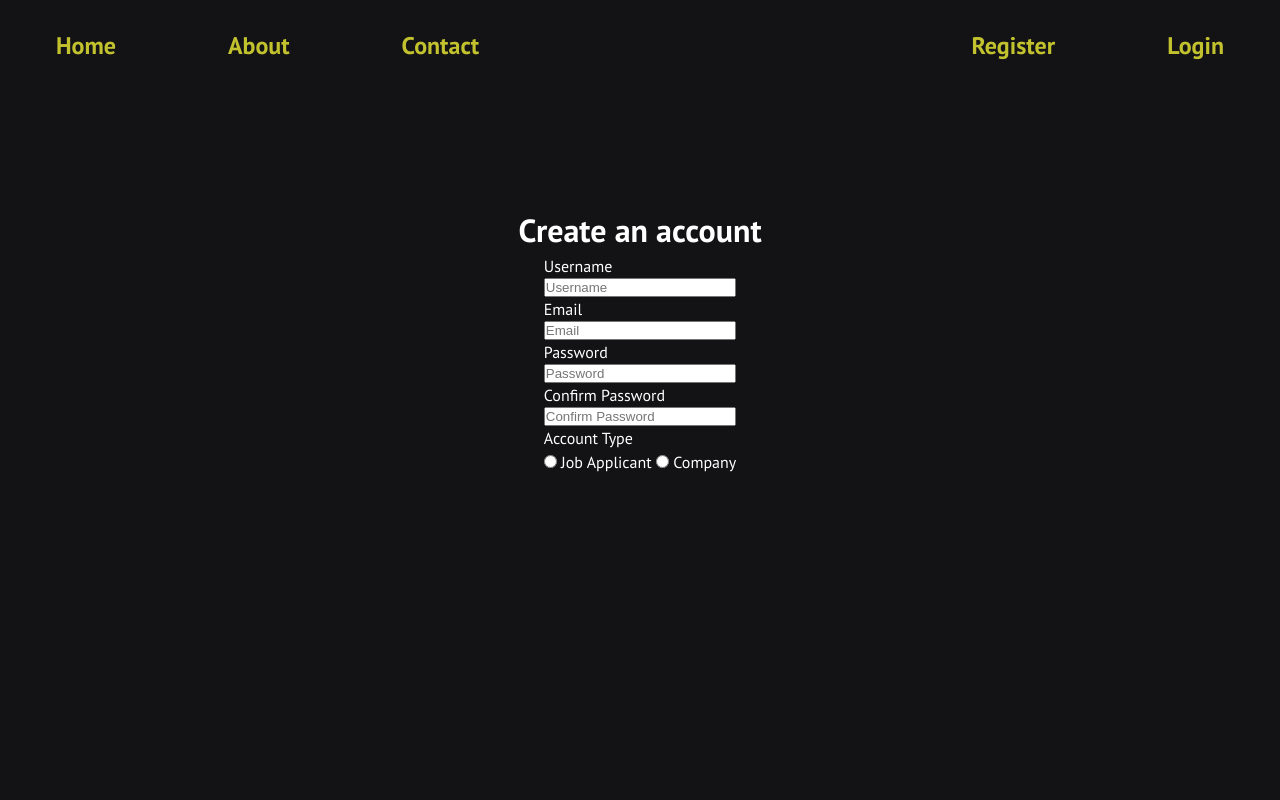
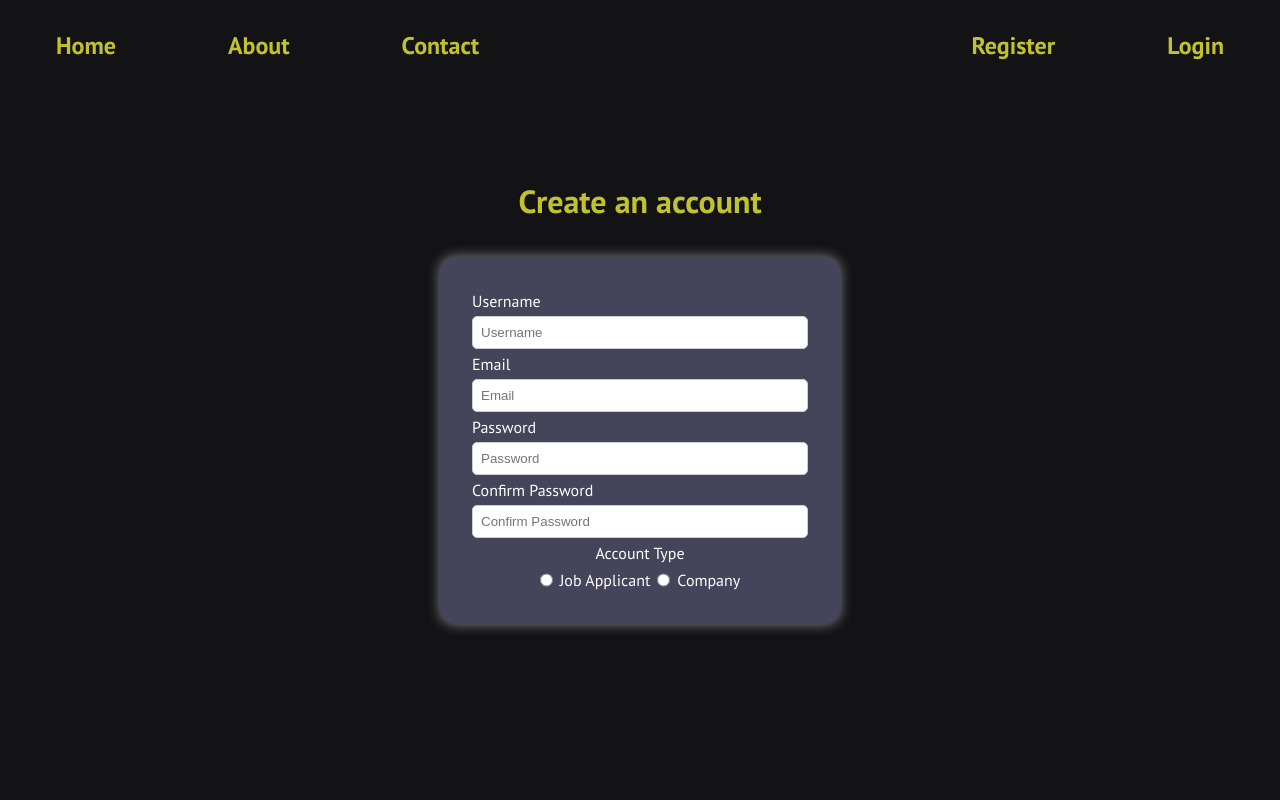
Before and after one commit to IvoGeorgievx/HistoryMuseum, a Flask app: page /register in a window 1280 px wide. Run offline with Flask 3, Linux system fonts and the light colour scheme.

Commit message:
adding features

```diff
--- a/frontend/static/css/register/register.css
+++ b/frontend/static/css/register/register.css
@@ -15,13 +15,50 @@ body {
     display: flex;
     justify-content: center;
     align-items: center;
-    min-height: 85vh;
+    min-height: 100vh;
     flex-direction: column;
+}
+
+.reg-container h1 {
+    margin-bottom: 2rem;
+    color: #C2C22FFF;
 }
 
 .reg-form {
     display: flex;
     flex-direction: column;
+    justify-content: center;
+    gap: 3px;
+    width: 400px;
+    min-width: 200px;
+    background-color: #44445a;
+    border-radius: 15px;
+    padding: 2rem;
+    box-shadow: 0 0 13px rgba(246, 246, 246, 0.5);
+}
+
+.reg-form input {
+    padding: 0.5rem;
+    border: 1px solid #ccc;
+    border-radius: 5px;
+    outline: none;
+    caret-color: red;
+
+
+}
+
+.reg-form input:focus {
+    border: 1px solid red;
+}
+
+#account-type-lbl {
+    text-align: center;
+}
+
+.account-type {
+    display: flex;
+    justify-content: center;
+    gap: 7px;
 }
 
 .job-applicant,
@@ -29,5 +66,21 @@ body {
     display: none;
     flex-direction: column;
     justify-content: center;
-    align-items: center;
+    gap: 3px;
+
 }
+
+
+.reg-submit-btn {
+    margin-top: 1rem;
+    width: 30%;
+    align-self: center;
+    padding: 0.5rem 1rem;
+    border-radius: 15px;
+}
+
+.reg-submit-btn:hover {
+    background-color: #C2C22FFF;
+    color: #44445a;
+    box-shadow: 0 0 10px rgba(0, 0, 0, 0.5);
+}
--- a/frontend/templates/register.html
+++ b/frontend/templates/register.html
@@ -25,7 +25,7 @@
             <input type="password" id="password" name="password" placeholder="Password">
             <label for="password2">Confirm Password</label>
             <input type="password" id="password2" name="password2" placeholder="Confirm Password">
-            <label for="account-type">Account Type</label>
+            <label id="account-type-lbl" for="account-type">Account Type</label>
             <div class="account-type">
                 <input type="radio" name="account-type" id="job-applicant" value="job-applicant">
                 <label for="job-applicant">Job Applicant</label>
@@ -40,7 +40,8 @@
                 <label for="phone">Phone Number</label>
                 <input type="text" id="phone" name="phone" placeholder="Phone Number">
                 <label for="age">Age</label>
-                <input type="month" id="age" name="age" placeholder="Age">
+                <input type="text" id="age" name="age" placeholder="Age">
+                <button class="reg-submit-btn"> Register </button>
             </div>
             <div class="company">
                 <label for="company-name">Company Name</label>
@@ -50,8 +51,9 @@
                 <label for="company-address">Company Address</label>
                 <input type="text" id="company-address" name="company-address" placeholder="Company Address">
                 <label for="company-description">Company Description</label>
-                <textarea name="company-description" id="company-description" cols="30" rows="10"
-                          placeholder="Company Description"></textarea>
+                <input type="text" id="company-description" name="company-description"
+                       placeholder="What does your company do?">
+                <button class="reg-submit-btn">Register</button>
             </div>
         </form>
     </div>
```
Also changed, not shown: frontend/static/js/register.js (line endings or trailing spaces).
